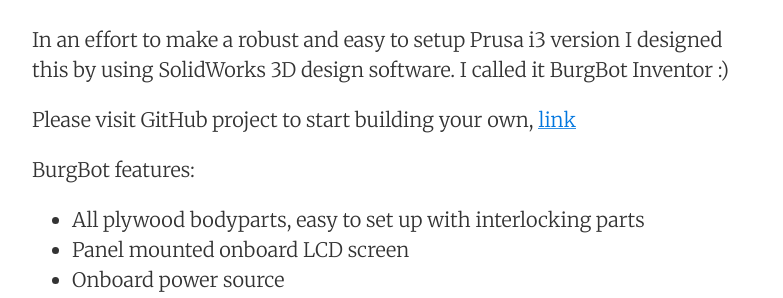
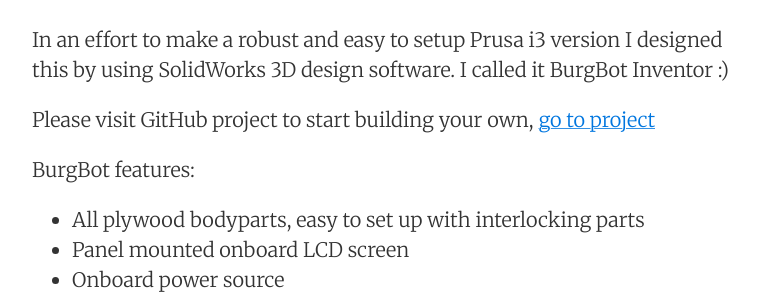
Before and after one commit to utkuburgaz/utkuburgaz.github.io, a Jekyll site: the page built from _posts/2016-10-31-all-plywood-prusa-i3-3d-printer-burgbot.md, in a window 1280 px wide. Shown: the part 331-629 px from the top of the page, without its empty margins (248-1031 px from the left). Built offline with Jekyll 4.4.1, drawn with Linux system fonts in a browser that asks for light colours; comment, search, counter and statistics services are not loaded.

Commit message:
Update 2016-10-31-all-plywood-prusa-i3-3d-printer-burgbot.md

```diff
--- a/_posts/2016-10-31-all-plywood-prusa-i3-3d-printer-burgbot.md
+++ b/_posts/2016-10-31-all-plywood-prusa-i3-3d-printer-burgbot.md
@@ -8,7 +8,7 @@
 
 In an effort to make a robust and easy to setup Prusa i3 version I designed this by using SolidWorks 3D design software. I called it BurgBot Inventor :)
 
-Please visit GitHub project to start building your own, [link](https://github.com/utkuburgaz/All_Plywood_3d_Printer_BurgBot)
+Please visit GitHub project to start building your own, [go to project](https://github.com/utkuburgaz/All_Plywood_3d_Printer_BurgBot)
 
 BurgBot features:
 
```
